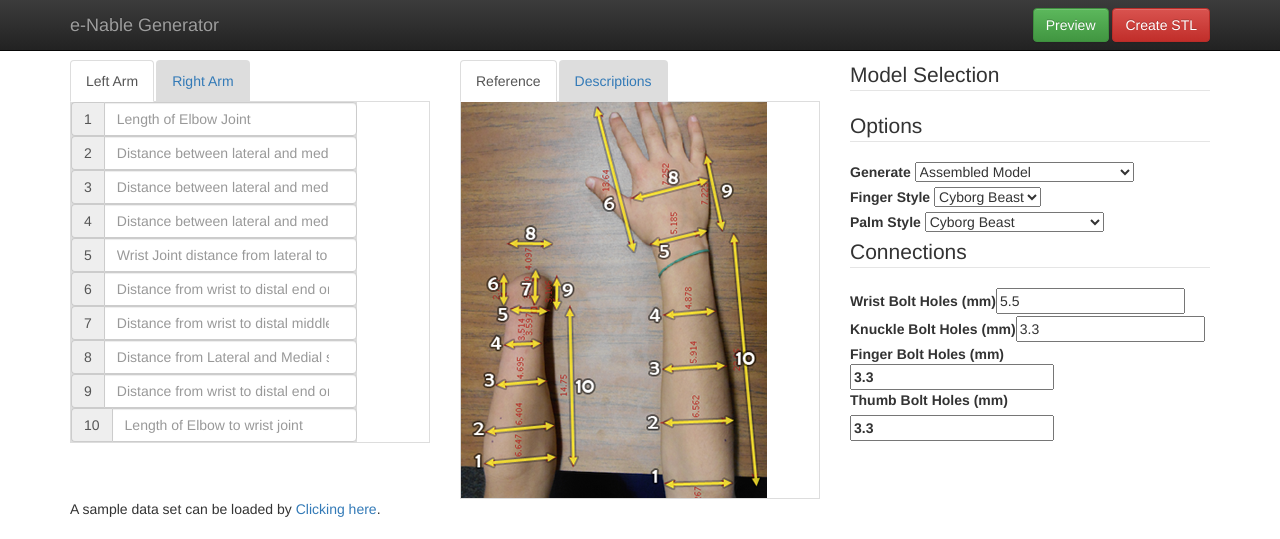
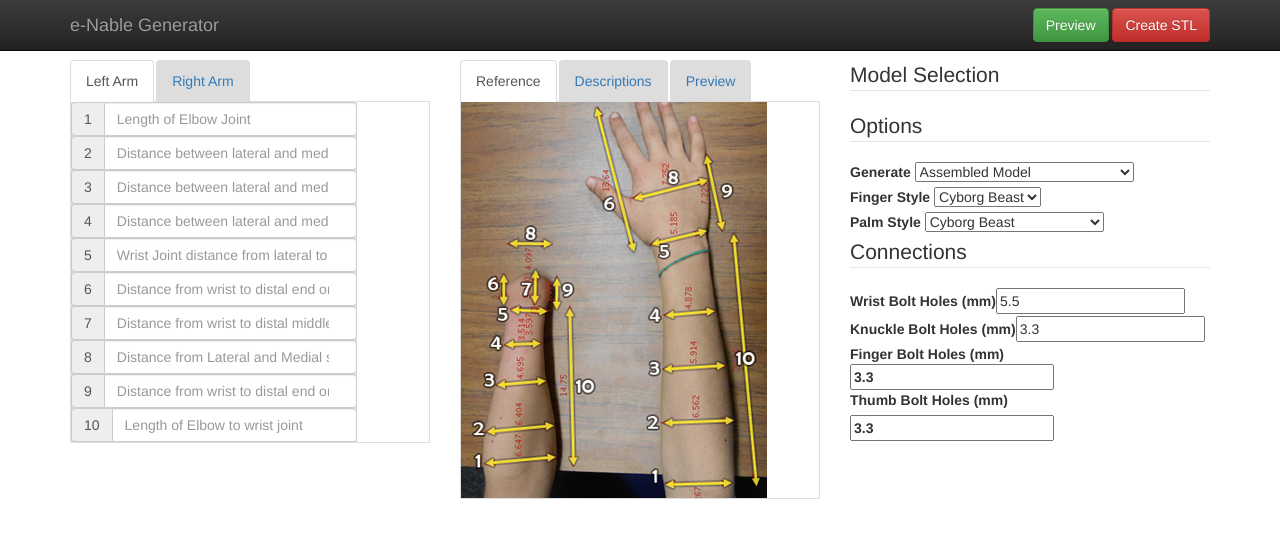
Before and after one commit to e-nable/Service-Station, a PHP site: page / in a window 1280 px wide. Shown: the top 539 px of the page. Run offline with PHP 8.4, Linux system fonts and the light colour scheme; some libraries are stand-ins or nearby versions.

Commit message:
Created 'preview' pane and have image preview load in it.

```diff
--- a/index.php
+++ b/index.php
@@ -51,15 +51,13 @@ load_session_data(
 	'part', 'fingerSelect', 'palmSelect'
 	)
 );
-echo <<<HTML
-
-HTML;
 
 #echo "<p>This is a demonstration file generator. Reference documentation can be found <a href='https://docs.google.com/document/d/1LX3tBpio-6IsMMo3aaUdR-mLwWdv1jS4ooeEHb79JYo/edit?pli=1' target='_blank'>here</a>. Generator code can be found on <a href='https://github.com/laird/e-NABLE' target='_blank'>GitHub</a> and the code for this web interface can be found an <a href='https://github.com/creuzerm/e-NABLE-Web-Generator' target='_blank'>GitHub</a>.</p>";
 
 $part_options = part_options();
 $fingerSelect_options = fingerSelect_options();
 $palmSelect_options = palmSelect_options();
+$render = render();
 
 echo <<<HTML
 <form>
@@ -76,8 +74,8 @@ echo <<<HTML
   </div>
   <div class="navbar-collapse collapse">
    <div class="navbar-form navbar-right">
-    <button class="btn btn-success" type="submit">Preview</button>
-    <button class="btn btn-danger" type="submit">Create STL</button>
+    <button class="btn btn-success" type="submit" name='submit' value='Preview'>Preview</button>
+    <button class="btn btn-danger" type="submit" name='submit' value='stl'>Create STL</button>
    </div>
   </div>
  </div>
@@ -130,6 +128,7 @@ echo <<<HTML
   <ul class="nav nav-tabs">
    <li class="active"><a href="#image" data-toggle="tab">Reference</a></li>
    <li><a href="#descriptions" data-toggle="tab">Descriptions</a></li>
+   <li><a href="#preview" data-toggle="tab">Preview</a></li>
   </ul>
   <!-- Tab panes -->
   <div class="tab-content">
@@ -149,6 +148,7 @@ echo <<<HTML
     <li>Length of Elbow to wrist joint</li>
     </ol>
    </div>
+   <div class="tab-pane" id="preview">{$render}</div>
   </div>
  </div>
 
@@ -193,17 +193,10 @@ echo <<<HTML
 
 <div class="container">
 
-<!--
-  <input type="submit" name='submit' value="Preview">
-<p>The Preview process can take a while, please be patient and don't click multiple times or you will break my 3d Printer!</p>
--->
-
 HTML;
 
-
-
 // need to do some sanity checking here
-
+/*
 if(isset($_REQUEST['submit']) )
 {
 	$previewimage = "imagecache/{$userid}preview.png";
@@ -243,6 +236,7 @@ if(isset($_REQUEST['submit']) )
 {
 	echo "<p>A sample data set can be loaded by <a href='?Left1=66.47&Left2=64.04&Left3=46.95&Left4=35.14&Left5=35.97&Left6=27.27&Left7=31.80&Left8=40.97&Left9=31.06&Left10=147.5&Right1=62.67&Right2=65.62&Right3=59.14&Right4=48.78&Right5=51.85&Right6=16.4&Right7=0&Right8=72.52&Right9=72.23&Right10=230.6&part=0&fingerSelect=1&palmSelect=1&WristBolt=5.5&KnuckleBolt=3.3&JointBolt=3.3&ThumbBolt=3.3&submit=Preview'>Clicking here</a>.</p>\n";
 }
+*/
 ?>
 
 </div>
@@ -250,6 +244,53 @@ if(isset($_REQUEST['submit']) )
 </body>
 </html>
 <?php
+
+
+function render()
+{
+$return = '';
+if(isset($_REQUEST['submit']) )
+{
+	$previewimage = "imagecache/{$userid}preview.png";
+	$exportfile = "imagecache/{$userid}.stl";
+
+	if($_REQUEST['submit'] == 'stl')
+	{
+		$thingtodo = $exportfile;
+		$downloadlink = "<p><a href='{$exportfile}'>Download .stl file.</a></p>\n";
+	}else{
+		$thingtodo = $previewimage;
+	}
+
+	$assemblypath = "e-NABLE/Assembly/";
+	$leftsidevars = "-D Left1={$_REQUEST['Left1']} -D Left2={$_REQUEST['Left2']} -D  Left3={$_REQUEST['Left3']} -D  Left4={$_REQUEST['Left4']} -D  Left5={$_REQUEST['Left5']} -D  Left6={$_REQUEST['Left6']} -D  Left7={$_REQUEST['Left7']} -D  Left8={$_REQUEST['Left8']} -D  Left9={$_REQUEST['Left9']} -D  Left10={$_REQUEST['Left10']}";
+	$rightsidevars = "-D Right1={$_REQUEST['Right1']} -D Right2={$_REQUEST['Right2']} -D  Right3={$_REQUEST['Right3']} -D  Right4={$_REQUEST['Right4']} -D  Right5={$_REQUEST['Right5']} -D  Right6={$_REQUEST['Right6']} -D  Right7={$_REQUEST['Right7']} -D  Right8={$_REQUEST['Right8']} -D  Right9={$_REQUEST['Right9']} -D  Right10={$_REQUEST['Right10']}";
+	$command = " openscad -o {$thingtodo} {$leftsidevars} {$rightsidevars} -D  part={$_REQUEST['part']} -D fingerSelect={$_REQUEST['fingerSelect']} -D palmSelect={$_REQUEST['palmSelect']} -D WristBolt={$_REQUEST['WristBolt']} -D KnuckleBolt={$_REQUEST['KnuckleBolt']} -D JointBolt={$_REQUEST['JointBolt']} -D ThumbBolt={$_REQUEST['ThumbBolt']} {$assemblypath}Assembly.scad ";
+
+	$time_start = microtime(true);
+	$results = exec( "export DISPLAY=:5; " . escapeshellcmd($command));
+	$time_end = microtime(true);
+	$execution_time = ($time_end - $time_start);
+
+
+	$return =  "<img src='imagecache/{$userid}preview.png' style='width:100%;' /> {$downloadlink}";
+
+//	echo "<input type='submit' name='submit' value='Create .STL'> {$downloadlink}";
+//	echo "<p>Created preview in {$execution_time} seconds using the following command.</p>\n";
+//	echo "<p>{$command}</p>\n";
+
+
+//	echo "<p>Computer Stats - for performance considerations</p>\n";
+//	echo "<pre>\n";
+//	echo `cat /proc/cpuinfo`;
+//	echo `cat /proc/meminfo`;
+//	echo "</pre>";
+}else
+{
+	$return = "<p>A sample data set can be loaded by <a href='?Left1=66.47&Left2=64.04&Left3=46.95&Left4=35.14&Left5=35.97&Left6=27.27&Left7=31.80&Left8=40.97&Left9=31.06&Left10=147.5&Right1=62.67&Right2=65.62&Right3=59.14&Right4=48.78&Right5=51.85&Right6=16.4&Right7=0&Right8=72.52&Right9=72.23&Right10=230.6&part=0&fingerSelect=1&palmSelect=1&WristBolt=5.5&KnuckleBolt=3.3&JointBolt=3.3&ThumbBolt=3.3&submit=Preview'>Clicking here</a>.</p>\n";
+}
+return $return;
+}
 
 // Load the session data from the form, if available
 // Loop through an array of options provided and set the session
```
